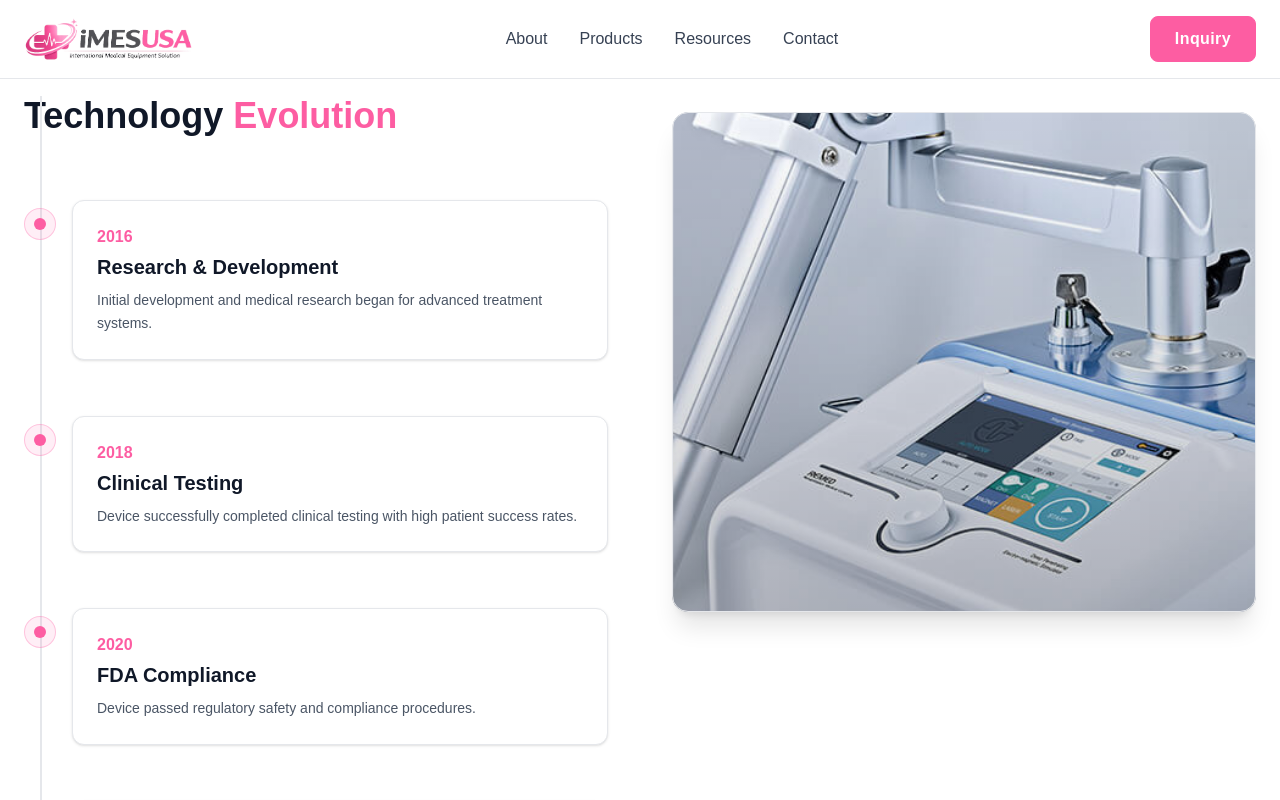
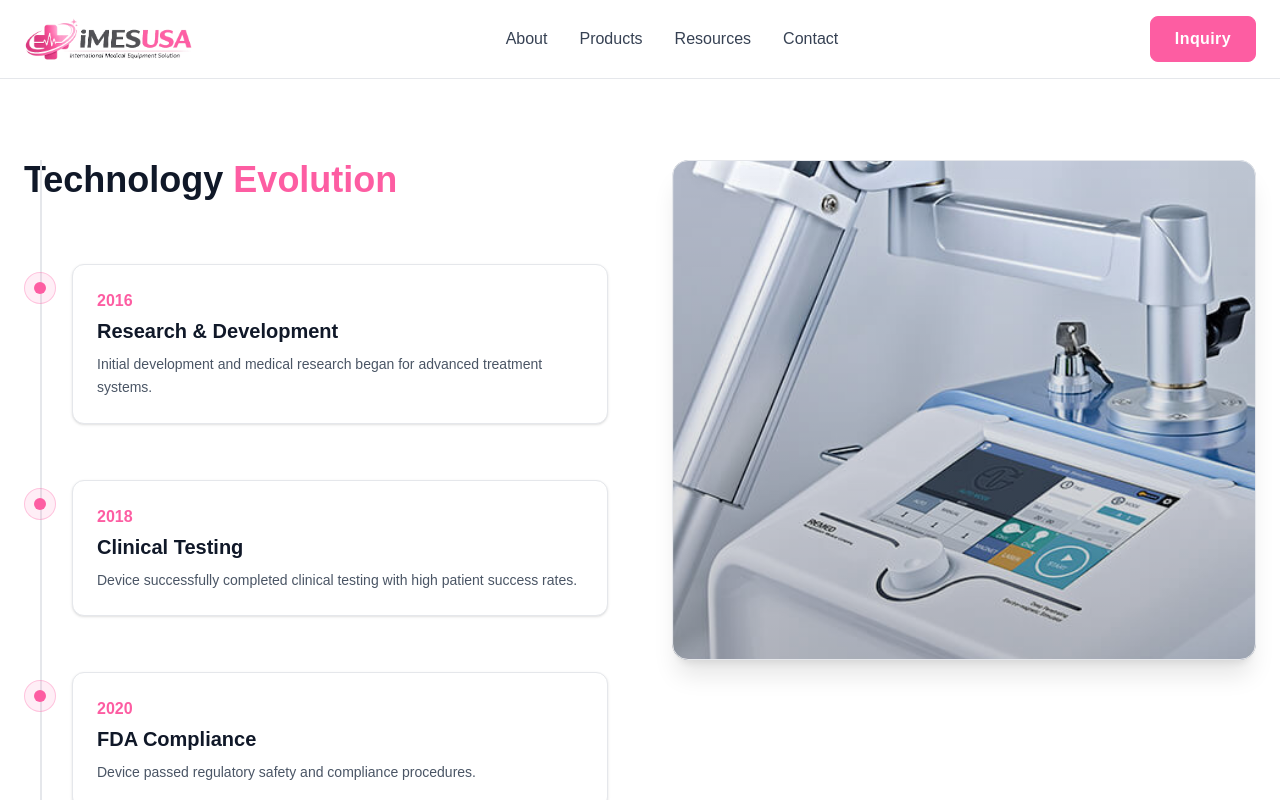
Before and after one commit to sritechbees/imesusa, a Next.js app: page /resources/techoverview in a window 1280 px wide. Shown: the top 800 px of the page. Built offline with nearby package versions, Linux system fonts and the light colour scheme.

Commit message:
tech add

```diff
--- a/src/pages/resources/techoverview.tsx
+++ b/src/pages/resources/techoverview.tsx
@@ -5,12 +5,14 @@ import DoctorTestimonials from './DoctorTestimonials'
 
 function techoverview() {
   return (
-    <div>
-        <App_layout>
+          <App_layout>
+    <div className='mt-16'>
+
             <TechnologyTimeline/>
             <DoctorTestimonials/>
-            </App_layout>
+
     </div>
+      </App_layout>
   )
 }
 
```
